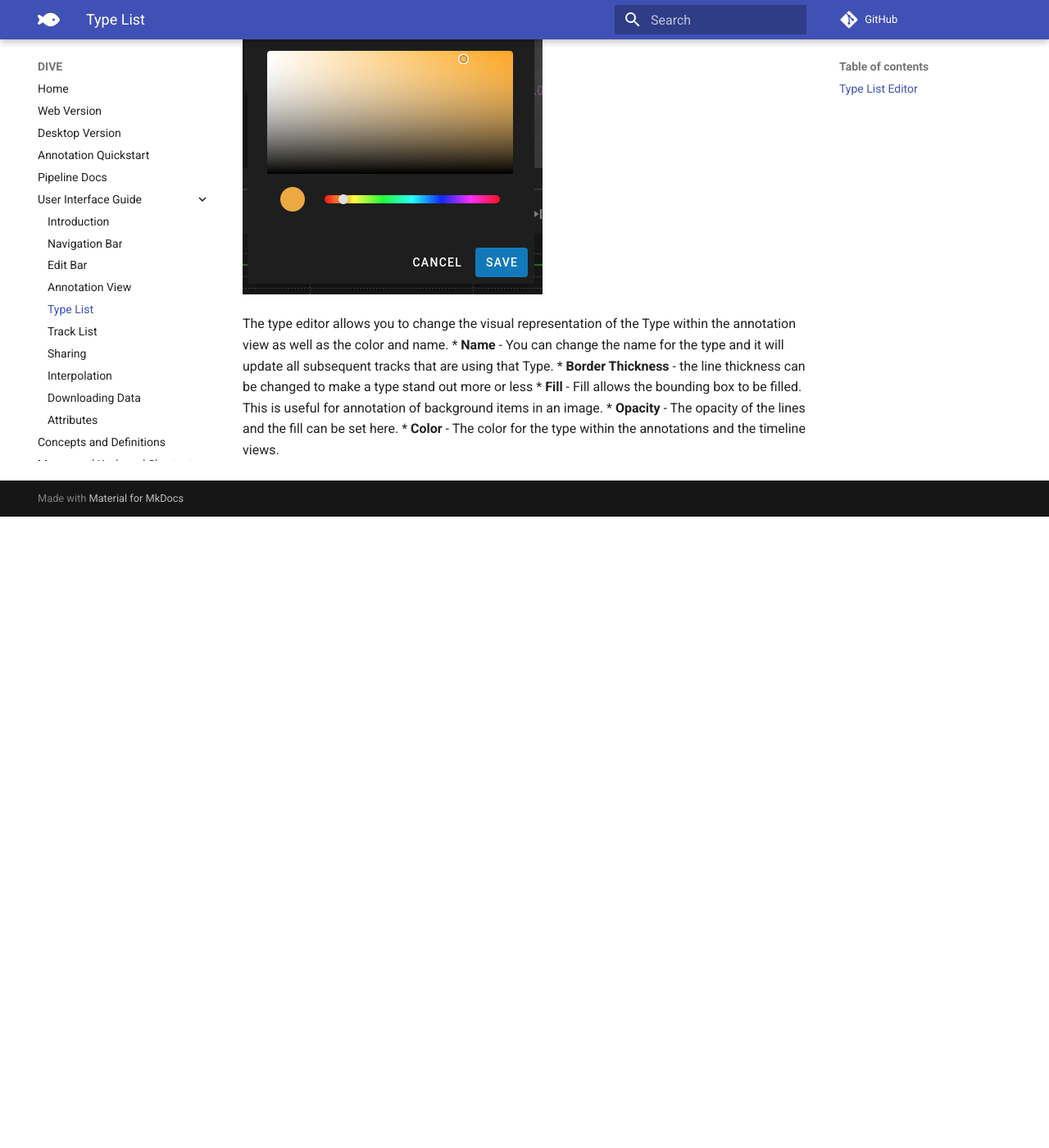
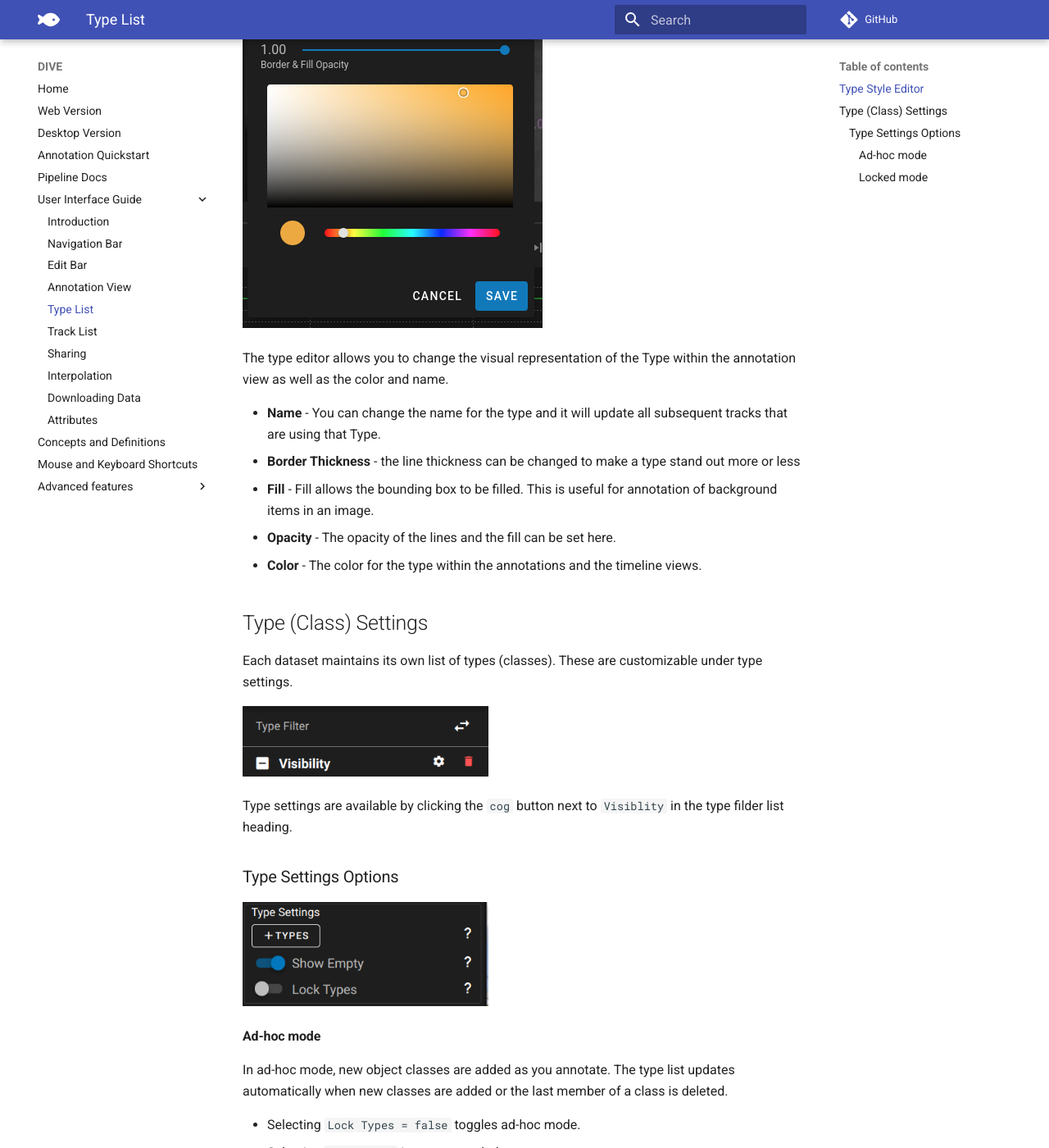
Before and after one commit to Kitware/dive, an MkDocs documentation site: the page built from docs/UI-Type-List.md, in a window 1280 px wide and 1400 px high, scrolled down 1462 px. Shown: the whole window at 82% size. Built offline with MkDocs 1.6.1 and Material for MkDocs 9.7.7, drawn with Linux system fonts in a browser that asks for light colours; comment, search, counter and statistics services are not loaded; before the commit the page ends 2092 px from its top, so only the background shows below that; some of the changed text lies outside the part shown.

Commit message:
Document type settings

```diff
--- a/docs/UI-Type-List.md
+++ b/docs/UI-Type-List.md
@@ -5,17 +5,46 @@
 ![Type List](images/TypeList.png)
 
 The TypeList is used to control visual styles of the different types as well as filter out types that don't need to be displayed.  The checkbox next to each type name can be used to toggle types on and off.
+
 **Confidence Filter**  - for pipeline results the confidence filter can be used to filter out different items based on their current confidence level.  As the confidence filter is adjusted the annotations in the AnnotationView as well as the Timeline views will update in realtime.
 
-## Type List Editor
+## Type Style Editor
 
 When hovering over a type there is an Edit icon that is visible.  Clicking on that will bring up the TypeList Editor.
 
 ![Type Editor](images/TypeEditor.png)
 
 The type editor allows you to change the visual representation of the Type within the annotation view as well as the color and name.
+
 * **Name** - You can change the name for the type and it will update all subsequent tracks that are using that Type.
 * **Border Thickness** - the line thickness can be changed to make a type stand out more or less
 * **Fill** - Fill allows the bounding box to be filled.  This is useful for annotation of background items in an image.
 * **Opacity** - The opacity of the lines and the fill can be set here.
 * **Color** - The color for the type within the annotations and the timeline views.
+
+## Type (Class) Settings
+
+Each dataset maintains its own list of types (classes). These are customizable under type settings.
+
+![Type List Header](images/TypeListHeader.png){ width=300px }
+
+Type settings are available by clicking the `cog` button next to `Visiblity` in the type filder list heading.
+### Type Settings Options
+
+![Type Settings](images/TypeSettings.png){ width=300px }
+
+#### Ad-hoc mode
+
+In ad-hoc mode, new object classes are added as you annotate.  The type list updates automatically when new classes are added or the last member of a class is deleted.
+
+* Selecting `Lock Types = false` toggles ad-hoc mode.
+* Selecting `Show empty` is recommended
+
+#### Locked mode
+
+In locked mode, only a specified list of classes can be used, and must be selected or autocompleted from the list for each object.
+
+* Selecting `Lock Types = true` toggles locked mode.
+* You can add types using the `+ Types` button under type settings
+
+![TypeAddDialog](images/TypeAddDialog.png){ width=300px }
--- a/mkdocs.yml
+++ b/mkdocs.yml
@@ -14,6 +14,7 @@ theme:
 
 markdown_extensions:
   - admonition
+  - attr_list
 
 nav:
   - Home: index.md
```
Also changed, not shown: docs/images/TypeAddDialog.png (added), docs/images/TypeListHeader.png (added), docs/images/TypeSettings.png (added).
